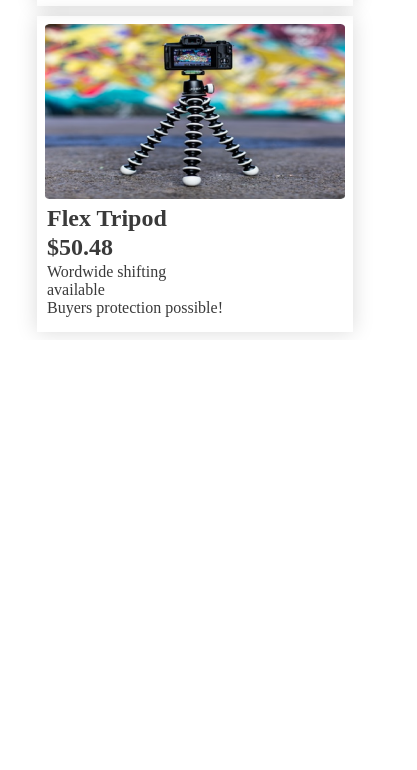
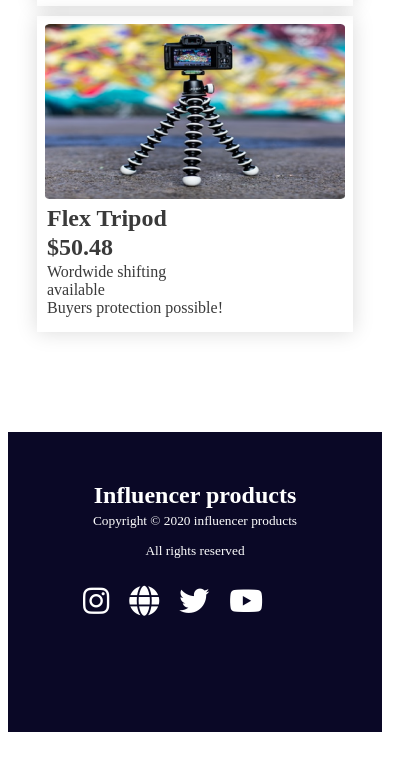
Before and after one commit to MAMUN0188/influencer-gear, a plain HTML site: page index.html in a window 390 px wide. Shown: the part 3701-4471 px from the top of the page, 417 px wide, since content can reach past the window. Before the commit the page ends 4041 px from the top, so only its background shows below. Drawn offline with Linux system fonts and the light colour scheme.

Commit message:
added a footer section with small device responsive

```diff
--- a/index.html
+++ b/index.html
@@ -3,6 +3,9 @@
 <head>
     <meta charset="UTF-8">
     <meta name="viewport" content="width=device-width, initial-scale=1.0">
+    <!-- CDN FILE  -->
+    <link rel="stylesheet" href="https://cdnjs.cloudflare.com/ajax/libs/font-awesome/6.6.0/css/all.min.css" integrity="sha512-Kc323vGBEqzTmouAECnVceyQqyqdsSiqLQISBL29aUW4U/M7pSPA/gEUZQqv1cwx4OnYxTxve5UMg5GT6L4JJg==" crossorigin="anonymous" referrerpolicy="no-referrer" />
+
     <title>Influencer Gear</title>
     <link rel="stylesheet" href="styles/style.css">
 </head>
@@ -110,7 +113,17 @@
         </section>
     </main>
     <footer>
-
+        <div class="footer-writing">
+            <h2>Influencer products</h2>
+            <p><small>Copyright &copy; 2020  influencer products</small></p>
+            <p class="rights"><small>All rights reserved</small></p>
+        </div>
+        <ul class="footer-icon">
+            <li><a href=""><i class="fa-brands fa-instagram"></i></a></li>
+            <li><a href=""><i class="fa-solid fa-globe"></i></a></li>
+            <li><a href=""><i class="fa-brands fa-twitter"></i></a></li>
+            <li><a href=""><i class="fa-brands fa-youtube"></i></a></li>
+        </ul>
     </footer>
 </body>
 </html>
--- a/styles/style.css
+++ b/styles/style.css
@@ -139,6 +139,40 @@ header{
     height: 175px;
 }
 
+/* Footer section  */
+footer{
+    max-width: 1050px;
+    height: 300px;
+    background-color: #0A0826;
+    color: white;
+    text-align: center;
+    margin: 100px auto;
+}
+
+.footer-writing{
+    position: relative;
+    top: 50px;
+}
+.footer-icon{
+    position: relative;
+    top: 60px;
+    left: 37%;
+    display: flex;
+    gap: 20px;
+}
+.footer-icon li a{
+    text-decoration: none;
+    color: white;
+    font-size: 30px;
+    /* box-shadow: 0px 4px 4px rgba(0, 0, 0, 25%);   */
+}
+.footer-icon li{
+    list-style: none;
+    background-color: rgba(red, green, blue, alpha);
+}
+.rights{
+    padding-top: 10px;
+}
 @media screen and (max-width:576px) {
     .navbar{
         flex-direction: column;
@@ -192,4 +226,10 @@ header{
     .populer{
         width: 100%;
     }
+    footer{
+        flex-direction: column;
+    }
+    .footer-icon{
+        left: 35px;
+    }
 }
```
